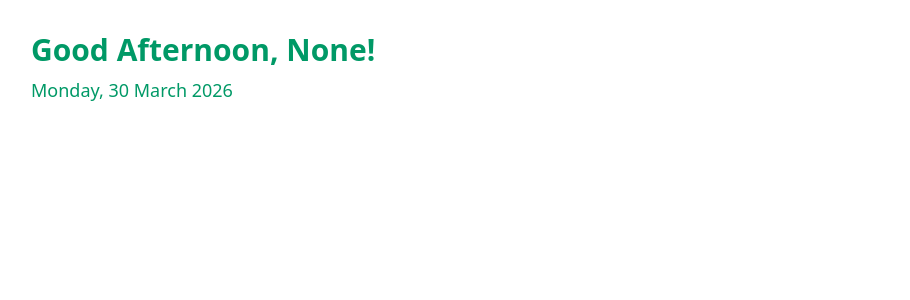
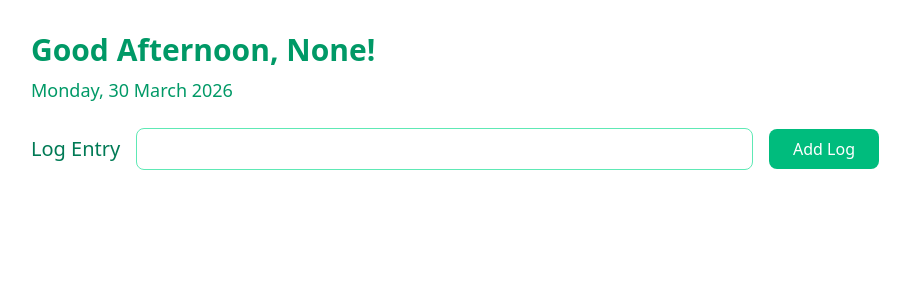
Before and after one commit to Rishil96/chronicle, a FastAPI app: page / in a window 1280 px wide. Shown: the part 68-368 px from the top of the page, without its empty margins (185-1095 px from the left). Run offline with FastAPI, Linux system fonts and the light colour scheme.

Commit message:
Add : Label, input box and add log button on home page

```diff
--- a/templates/home.html
+++ b/templates/home.html
@@ -8,5 +8,11 @@ Home Page
     <div class="max-w-4xl mx-auto px-6 py-8">
         <h1 class="text-3xl font-bold text-emerald-600 mb-2">{{ greeting }}</h1>
         <p class="text-lg text-emerald-600 mb-6">{{ today_date }}</p>
+        <div class="flex items-center gap-4 mb-8">
+            <label for="log-entry" class="text-emerald-700 text-xl font-medium whitespace-nowrap">Log Entry</label>
+            <input type="text" id="log-entry" class="flex-1 border border-emerald-300 rounded-lg px-4 py-2 focus:outline-none focus:ring-2 focus:ring-emerald-500">
+            <button class="bg-emerald-500 text-white px-6 py-2 rounded-lg font-medium hover:bg-emerald-600 cursor-pointer">Add Log</button>
+
+        </div>
     </div>
 {% endblock %}
```
